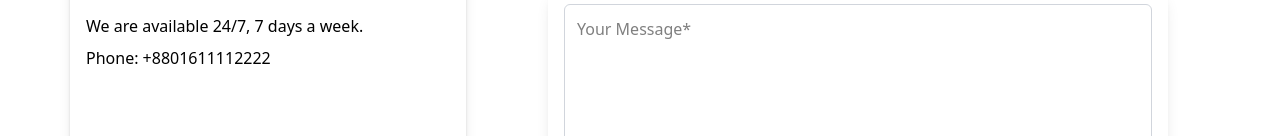
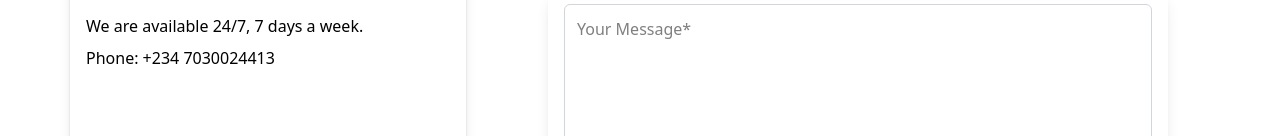
Before and after one commit to kingsLib5/ecommerce, a React (Vite) app: page /Contact in a window 1280 px wide. Shown: the part 336-472 px from the top of the page. Built offline with nearby package versions, Linux system fonts and the light colour scheme.

Commit message:
ecommerce

```diff
--- a/src/Components/Contactus-Components/Contact2.jsx
+++ b/src/Components/Contactus-Components/Contact2.jsx
@@ -17,7 +17,7 @@ function Contact2() {
             </div>
           </div>
           <p>We are available 24/7, 7 days a week.</p>
-          <p>Phone: +8801611112222</p>
+          <p>Phone: +234 7030024413</p>
         </div>
 
         <div className='p-4 space-y-2 shadow-sm'>
```
